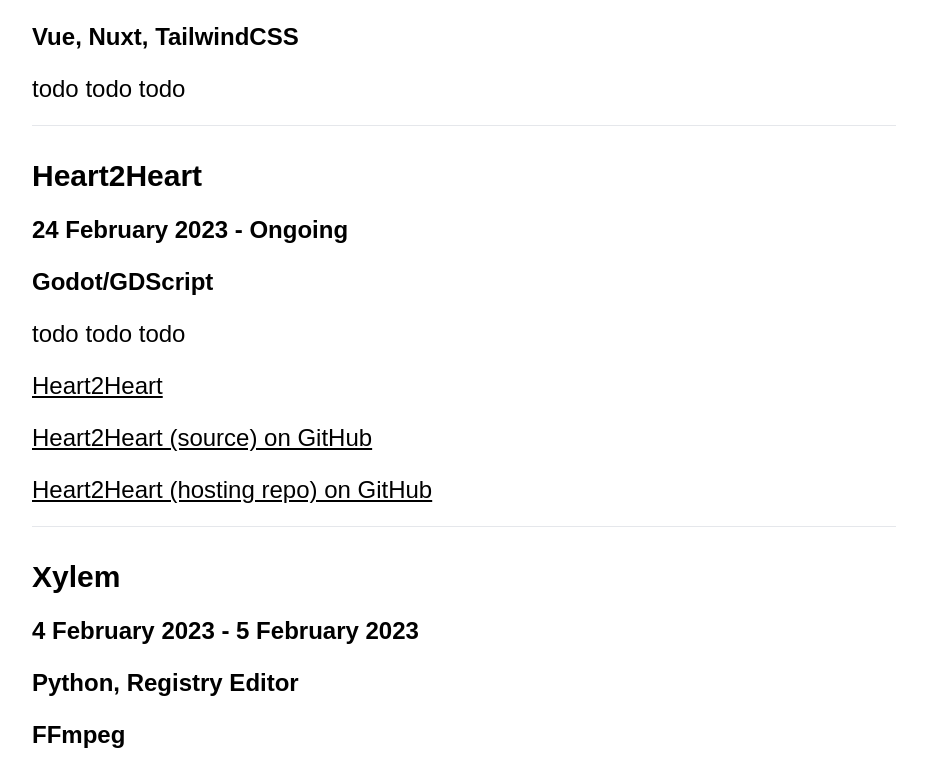
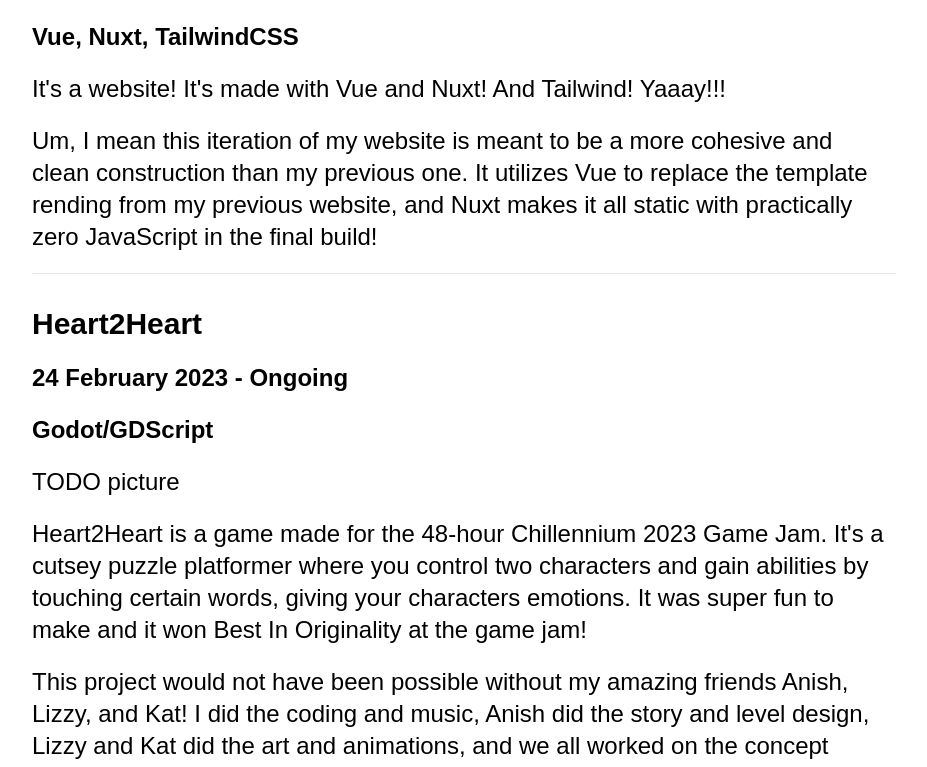
Before and after one commit to NitroGuy10/nitroguy10.github.io, a Nuxt app: page /projects in a window 1280 px wide. Shown: the part 508-1275 px from the top of the page, without its empty margins (176-1103 px from the left). Built offline with nearby package versions, Linux system fonts and the light colour scheme.

Commit message:
Some more projects stuff

```diff
--- a/pages/projects.vue
+++ b/pages/projects.vue
@@ -12,14 +12,17 @@
     languages="HTML, TypeScript"
     technologies="Vue, Nuxt, TailwindCSS"
     >
-      <p>todo todo todo</p>
+      <p>It's a website! It's made with Vue and Nuxt! And Tailwind! Yaaay!!!</p>
+      <p>Um, I mean this iteration of my website is meant to be a more cohesive and clean construction than my previous one. It utilizes Vue to replace the template rending from my previous website, and Nuxt makes it all static with practically zero JavaScript in the final build!</p>
     </ProjectsEntry>
     <ProjectsEntry
     title="Heart2Heart"
     timeframe="24 February 2023 - Ongoing"
     languages="Godot/GDScript"
     >
-      <p>todo todo todo</p>
+      <p>TODO picture</p>
+      <p>Heart2Heart is a game made for the 48-hour Chillennium 2023 Game Jam. It's a cutsey puzzle platformer where you control two characters and gain abilities by touching certain words, giving your characters emotions. It was super fun to make and it won Best In Originality at the game jam!</p>
+      <p>This project would not have been possible without my amazing friends Anish, Lizzy, and Kat! I did the coding and music, Anish did the story and level design, Lizzy and Kat did the art and animations, and we all worked on the concept together. The game is made in the Godot Engine and is playable online at the link below. Give it a try!</p>
       <p><NuxtLink :to="nitroguy.socials.website.link + '/Heart2Heart'">Heart2Heart</NuxtLink></p>
       <p><NuxtLink :to="nitroguy.socials.github.link + '/Chillennium2023'">Heart2Heart (source) on GitHub</NuxtLink></p>
       <p><NuxtLink :to="nitroguy.socials.github.link + '/Heart2Heart'">Heart2Heart (hosting repo) on GitHub</NuxtLink></p>
```
